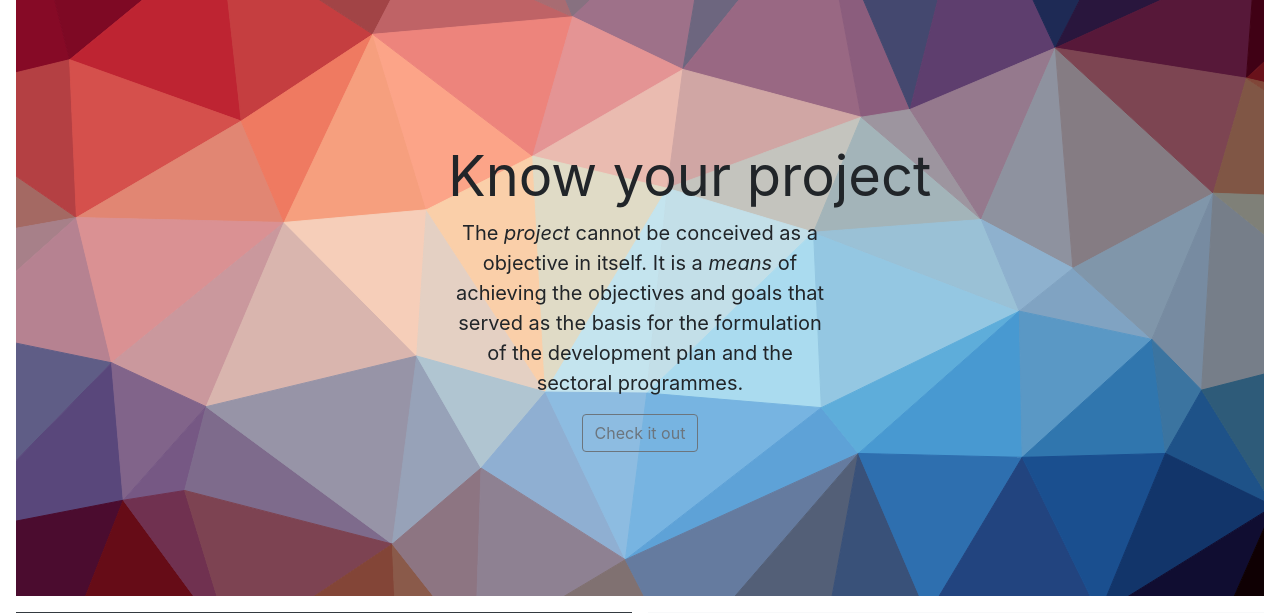
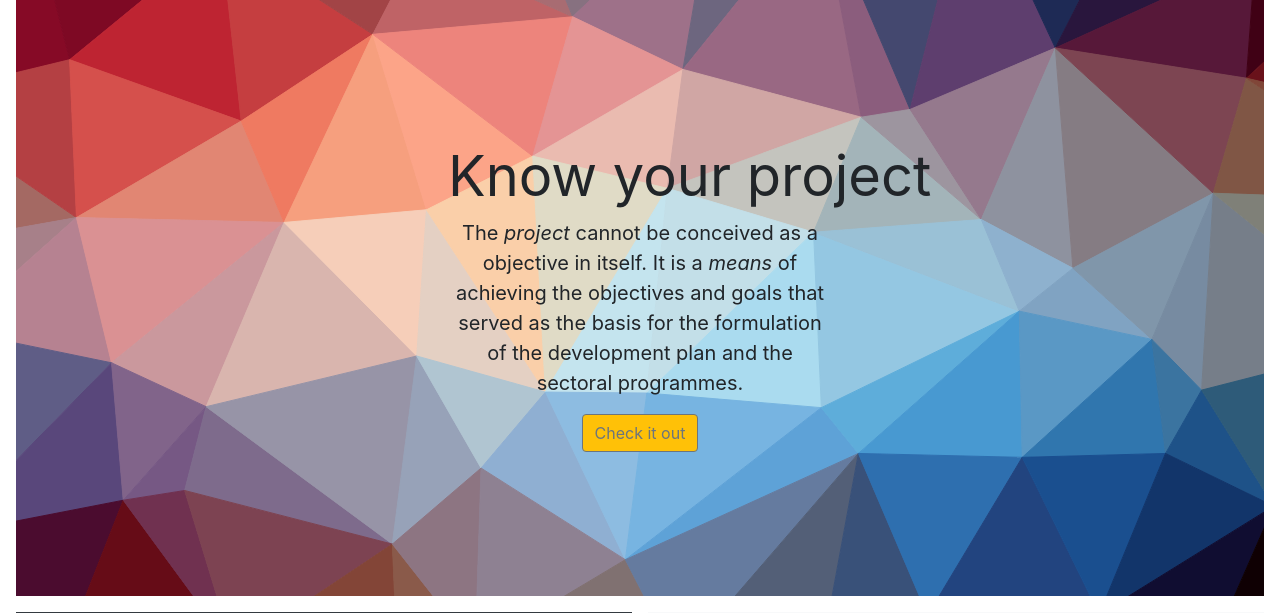
Before and after one commit to Andres6936/Vrosky, a PHP site: page / in a window 1280 px wide. Shown: the part 73-686 px from the top of the page. Run offline with PHP 8.4, Linux system fonts and the light colour scheme.

Commit message:
Changed the background button

```diff
--- a/index.php
+++ b/index.php
@@ -61,7 +61,7 @@ $var->showNavigation($links);
             objective in itself. It is a <em>means</em> of achieving the objectives and
             goals that served as the basis for the formulation of the development
             plan and the sectoral programmes.</p>
-        <a class="btn btn-outline-secondary" href="html/Questions.php">Check it out</a>
+        <a class="btn btn-outline-secondary btn-warning" href="html/Questions.php">Check it out</a>
     </div>
 </div>
 
```
